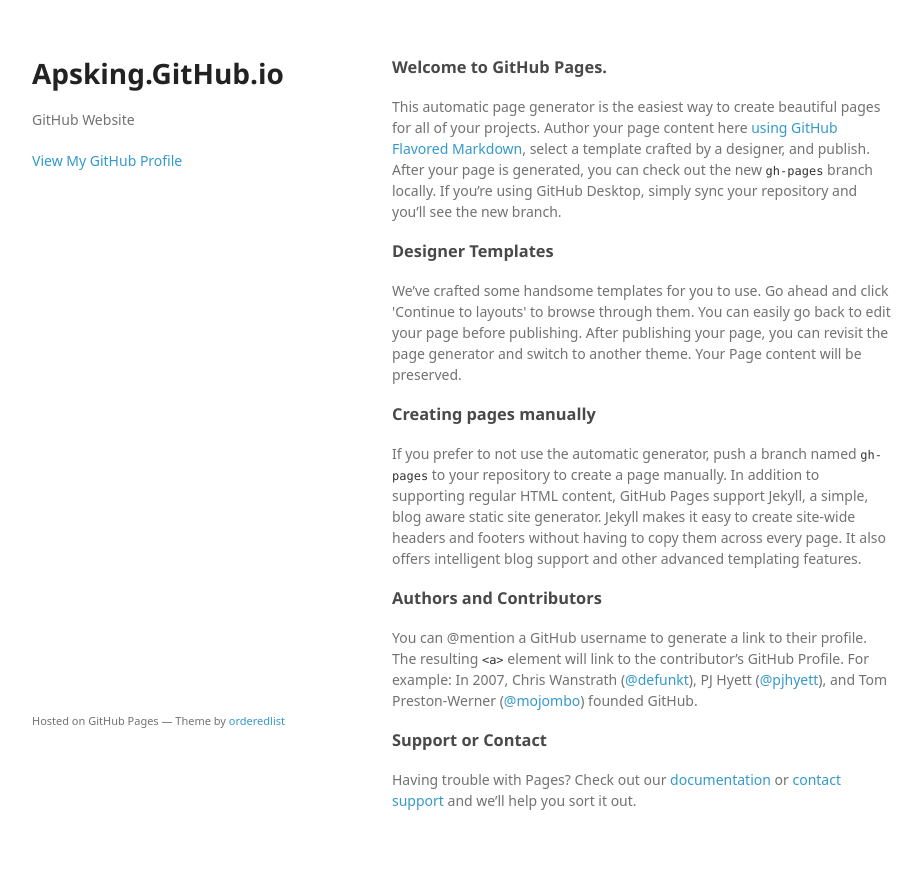
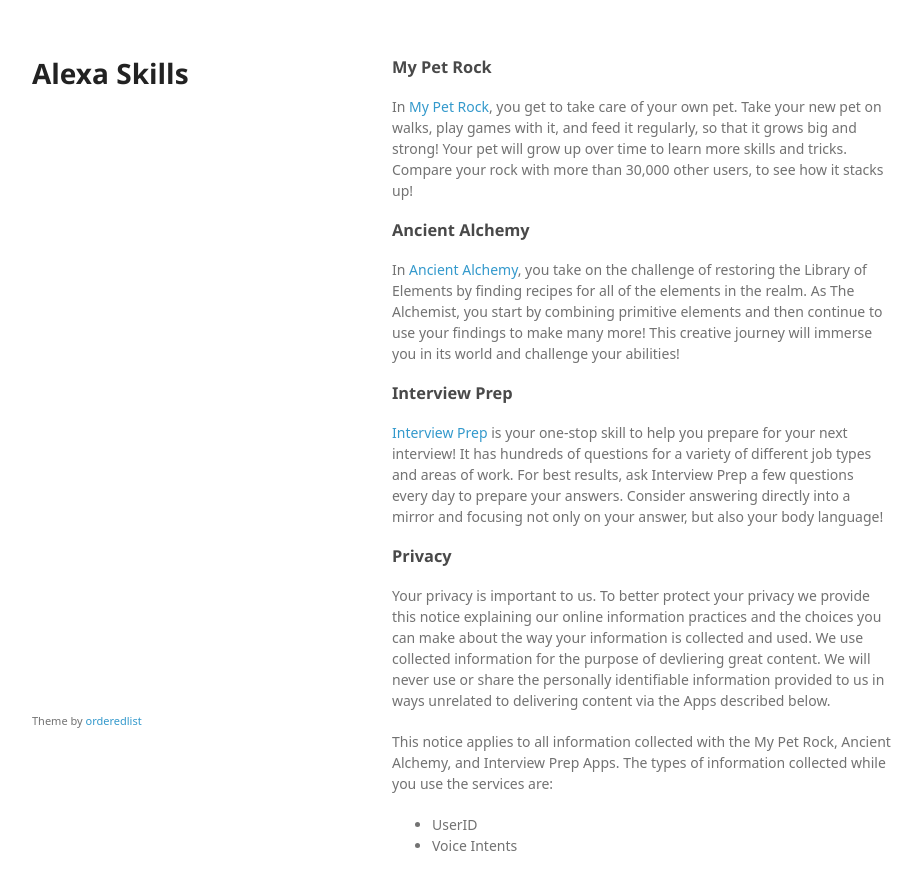
Before and after one commit to apsking/apsking.github.io, a plain HTML site: page index.html in a window 1280 px wide. Shown: the whole page, without its empty margins (178-1100 px from the left). Drawn offline with Linux system fonts and the light colour scheme; a web font is replaced by a local one.

Commit message:
Update IO with Skill Info

```diff
--- a/index.html
+++ b/index.html
@@ -15,41 +15,47 @@
   <body>
     <div class="wrapper">
       <header>
-        <h1>Apsking.GitHub.io</h1>
-        <p>GitHub Website</p>
-
-
-        <p class="view"><a href="https://github.com/apsking">View My GitHub Profile</a></p>
-
+        <h1>Alexa Skills</h1>
       </header>
       <section>
         <h3>
-<a id="welcome-to-github-pages" class="anchor" href="#welcome-to-github-pages" aria-hidden="true"><span aria-hidden="true" class="octicon octicon-link"></span></a>Welcome to GitHub Pages.</h3>
-
-<p>This automatic page generator is the easiest way to create beautiful pages for all of your projects. Author your page content here <a href="https://guides.github.com/features/mastering-markdown/">using GitHub Flavored Markdown</a>, select a template crafted by a designer, and publish. After your page is generated, you can check out the new <code>gh-pages</code> branch locally. If you’re using GitHub Desktop, simply sync your repository and you’ll see the new branch.</p>
-
-<h3>
-<a id="designer-templates" class="anchor" href="#designer-templates" aria-hidden="true"><span aria-hidden="true" class="octicon octicon-link"></span></a>Designer Templates</h3>
-
-<p>We’ve crafted some handsome templates for you to use. Go ahead and click 'Continue to layouts' to browse through them. You can easily go back to edit your page before publishing. After publishing your page, you can revisit the page generator and switch to another theme. Your Page content will be preserved.</p>
-
-<h3>
-<a id="creating-pages-manually" class="anchor" href="#creating-pages-manually" aria-hidden="true"><span aria-hidden="true" class="octicon octicon-link"></span></a>Creating pages manually</h3>
-
-<p>If you prefer to not use the automatic generator, push a branch named <code>gh-pages</code> to your repository to create a page manually. In addition to supporting regular HTML content, GitHub Pages support Jekyll, a simple, blog aware static site generator. Jekyll makes it easy to create site-wide headers and footers without having to copy them across every page. It also offers intelligent blog support and other advanced templating features.</p>
-
-<h3>
-<a id="authors-and-contributors" class="anchor" href="#authors-and-contributors" aria-hidden="true"><span aria-hidden="true" class="octicon octicon-link"></span></a>Authors and Contributors</h3>
-
-<p>You can @mention a GitHub username to generate a link to their profile. The resulting <code>&lt;a&gt;</code> element will link to the contributor’s GitHub Profile. For example: In 2007, Chris Wanstrath (<a href="https://github.com/defunkt" class="user-mention">@defunkt</a>), PJ Hyett (<a href="https://github.com/pjhyett" class="user-mention">@pjhyett</a>), and Tom Preston-Werner (<a href="https://github.com/mojombo" class="user-mention">@mojombo</a>) founded GitHub.</p>
-
-<h3>
-<a id="support-or-contact" class="anchor" href="#support-or-contact" aria-hidden="true"><span aria-hidden="true" class="octicon octicon-link"></span></a>Support or Contact</h3>
-
-<p>Having trouble with Pages? Check out our <a href="https://help.github.com/pages">documentation</a> or <a href="https://github.com/contact">contact support</a> and we’ll help you sort it out.</p>
+			<a id="my-pet-rock" class="anchor" href="#my-pet-rock" aria-hidden="true"><span aria-hidden="true" class="octicon octicon-link"></span></a>
+			My Pet Rock
+		</h3>
+		<p>
+			In <a href="https://www.amazon.com/Alexander-King-My-Pet-Rock/dp/B073VDPTCW">My Pet Rock</a>, you get to take care of your own pet. Take your new pet on walks, play games with it, and feed it regularly, so that it grows big and strong! Your pet will grow up over time to learn more skills and tricks. Compare your rock with more than 30,000 other users, to see how it stacks up!
+		</p>
+		<h3>
+			<a id="ancient-alchemy" class="anchor" href="#ancient-alchemy" aria-hidden="true"><span aria-hidden="true" class="octicon octicon-link"></span></a>
+			Ancient Alchemy
+		</h3>
+		<p>
+			In <a href="www.amazon.com/Alexander-King-Ancient-Alchemy/dp/B074F4NHJ8">Ancient Alchemy</a>, you take on the challenge of restoring the Library of Elements by finding recipes for all of the elements in the realm. As The Alchemist, you start by combining primitive elements and then continue to use your findings to make many more! This creative journey will immerse you in its world and challenge your abilities!
+		</p>
+		<h3>
+			<a id="interview-prep" class="anchor" href="#interview-prep" aria-hidden="true"><span aria-hidden="true" class="octicon octicon-link"></span></a>
+			Interview Prep
+		</h3>
+		<p>
+			<a href="https://www.amazon.com/Alexander-King-Interview-Prep/dp/B01LW7L2VD">Interview Prep</a> is your one-stop skill to help you prepare for your next interview! It has hundreds of questions for a variety of different job types and areas of work. For best results, ask Interview Prep a few questions every day to prepare your answers. Consider answering directly into a mirror and focusing not only on your answer, but also your body language!
+		</p>
+		<h3>
+			<a id="privacy" class="anchor" href="#privacy" aria-hidden="true"><span aria-hidden="true" class="octicon octicon-link"></span></a>
+			Privacy
+		</h3>
+		<p>
+			Your privacy is important to us. To better protect your privacy we provide this notice explaining our online information practices and the choices you can make about the way your information is collected and used. We use collected information for the purpose of devliering great content. We will never use or share the personally identifiable information provided to us in ways unrelated to delivering content via the Apps described below.
+		</p>
+		<p>
+			This notice applies to all information collected with the My Pet Rock, Ancient Alchemy, and Interview Prep Apps. The types of information collected while you use the services are:
+		</p>
+		<ul>
+			<li>UserID</li>
+			<li>Voice Intents</li>
+		</ul>
       </section>
       <footer>
-        <p><small>Hosted on GitHub Pages &mdash; Theme by <a href="https://github.com/orderedlist">orderedlist</a></small></p>
+        <p><small>Theme by <a href="https://github.com/orderedlist">orderedlist</a></small></p>
       </footer>
     </div>
     <script src="javascripts/scale.fix.js"></script>
```
